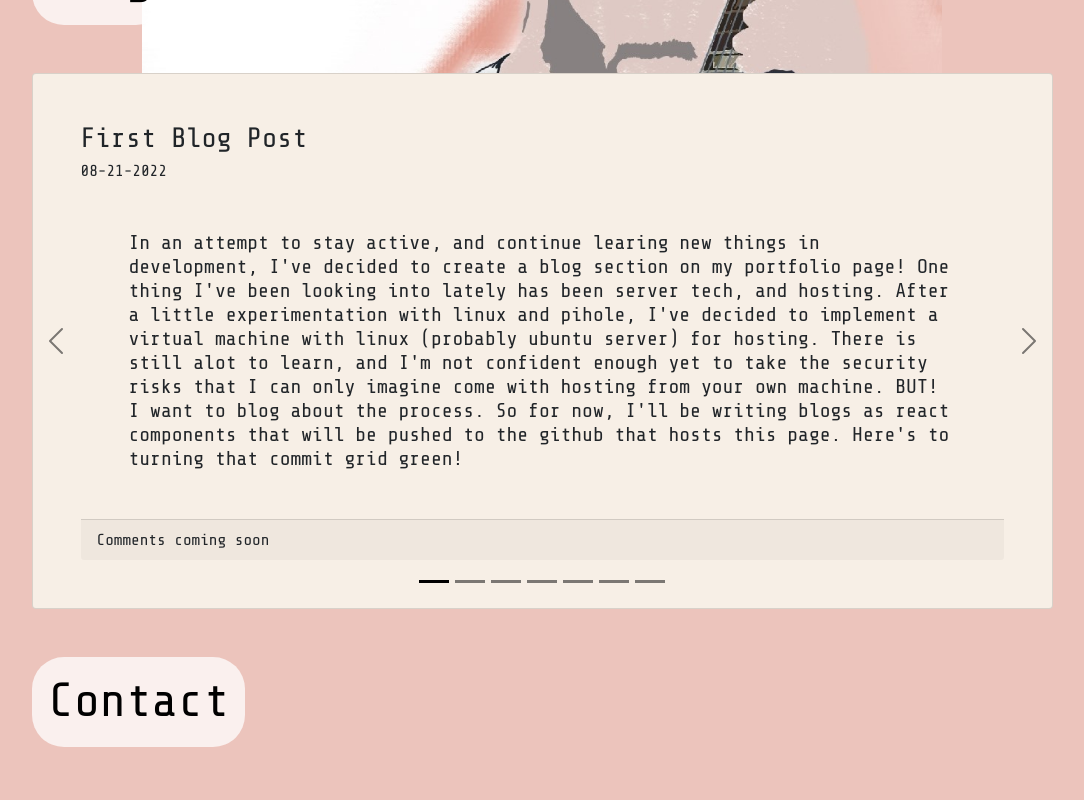
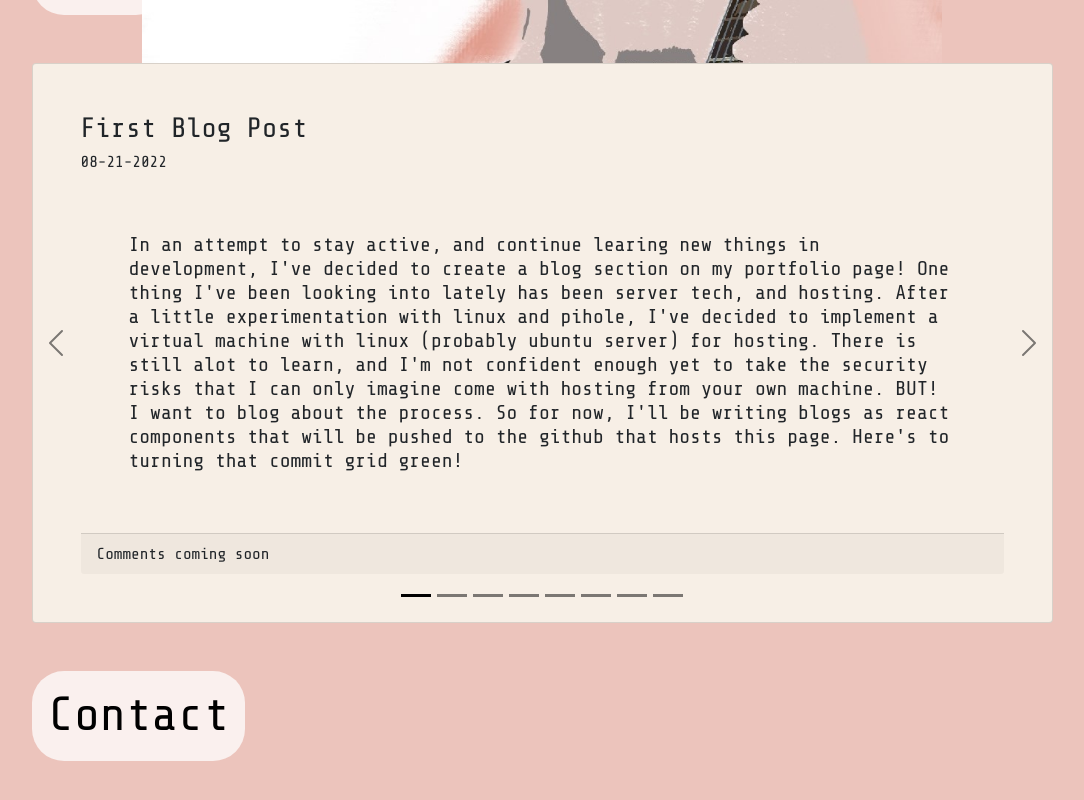
Before and after one commit to JoshBreezy/Portfolio, a React (Create React App) app: page / in a window 1280 px wide. Shown: the part 1292-2092 px from the top of the page, without its empty margins (98-1182 px from the left). Built offline with nearby package versions, Linux system fonts and the light colour scheme.

Commit message:
added a blog and adjusted desktop blog component format

```diff
--- a/src/components/DeskBlog.js
+++ b/src/components/DeskBlog.js
@@ -42,10 +42,10 @@ export default function DeskBlog() {
       onExited={() => setAnimating(false)}
       key={blog.id}
     >
-      <Card className='p-5'>
+      <Card className='p-5' style={{ height: '35rem'}}>
         <CardTitle tag='h3'>{blog.title}</CardTitle>
         <CardSubtitle>{blog.date}</CardSubtitle>
-        <CardBody className="p-5">
+        <CardBody className="p-5 d-flex align-items-center">
           <CardText tag='h5'>{blog.content}</CardText>
         </CardBody>
         <CardFooter>Comments coming soon</CardFooter>
--- a/src/components/Main.js
+++ b/src/components/Main.js
@@ -54,7 +54,7 @@ export default function Main() {
                 </div>
             </animated.div>
             <div />
-            <animated.div style={fadeIn} className={' container-responsive '}>
+            <animated.div style={fadeIn} className={' container-responsive mx-3 '}>
                 { isMobile? <MobProj /> : <DeskProj /> }
             </animated.div>
             <div />
--- a/src/components/shared/blogs.js
+++ b/src/components/shared/blogs.js
@@ -44,7 +44,7 @@ export const BLOGS = [
         id: 6,
         title: 'Time to move on, and return later',
         date: '08-28-2022 6:02pm',
-        content: `Sometimes you gotta move on from something and return to it later. I'm having so much ttrouble getting the observer to
+        content: `Sometimes you gotta move on from something and return to it later. I'm having so much trouble getting the observer to
         work well. I know that it's because the references are conflicting with each other, and that there is a way to make them work
         without refactoring every component seperately, but for some reason I just can't wrap my brain around it at the moment. So
         for now, I'm merging the branches and moving on to something else. I did update the projects component for desktop view with a
@@ -58,5 +58,15 @@ export const BLOGS = [
         content: `Look who has a linux server running openvpn and pihole ;). Next servver project will be setting up a network drive to make sharing files across systems easier, but I do think thats a project
         for another day. For now I'm enjoying the ad free network I've setup for myself and brainstorming for a new project to work on. When I update this site to use a databse for users and such,
         I'll probably still host it with a third party just for security purposes. Don't need that traffic running through thee apartment.`
+    },
+    {
+        id: 8,
+        title: 'A lot going on',
+        date: '09-0/-2022 2:02pm',
+        content: `Been working on a lot the last few days. Mostly on the linux server. I named it linuckles btw. Lots of installing and re-installing stuff when it doesn't work. I included a web interface
+        called cockpit which helps a lot with viewing logs and such. I have some kind of networking issue with communication between devices on the vpn network. I also spent the majority of a day with a free
+        router that a neightbor was giving away. Flashed some custom firmware on there and attempted to change some settings, but I may have fried the thing lol. Also updated the resume with a cover letter.
+        Tried to give it a personal touch that's obviously missing from a simple list of achievements. I think next thing to tackle is .net and C++ or C#. I see lots of dev job listings that are looking for
+        that particular skill, and after learning what it's capable of it sounds like a great idea.`
     }
 ]
```
